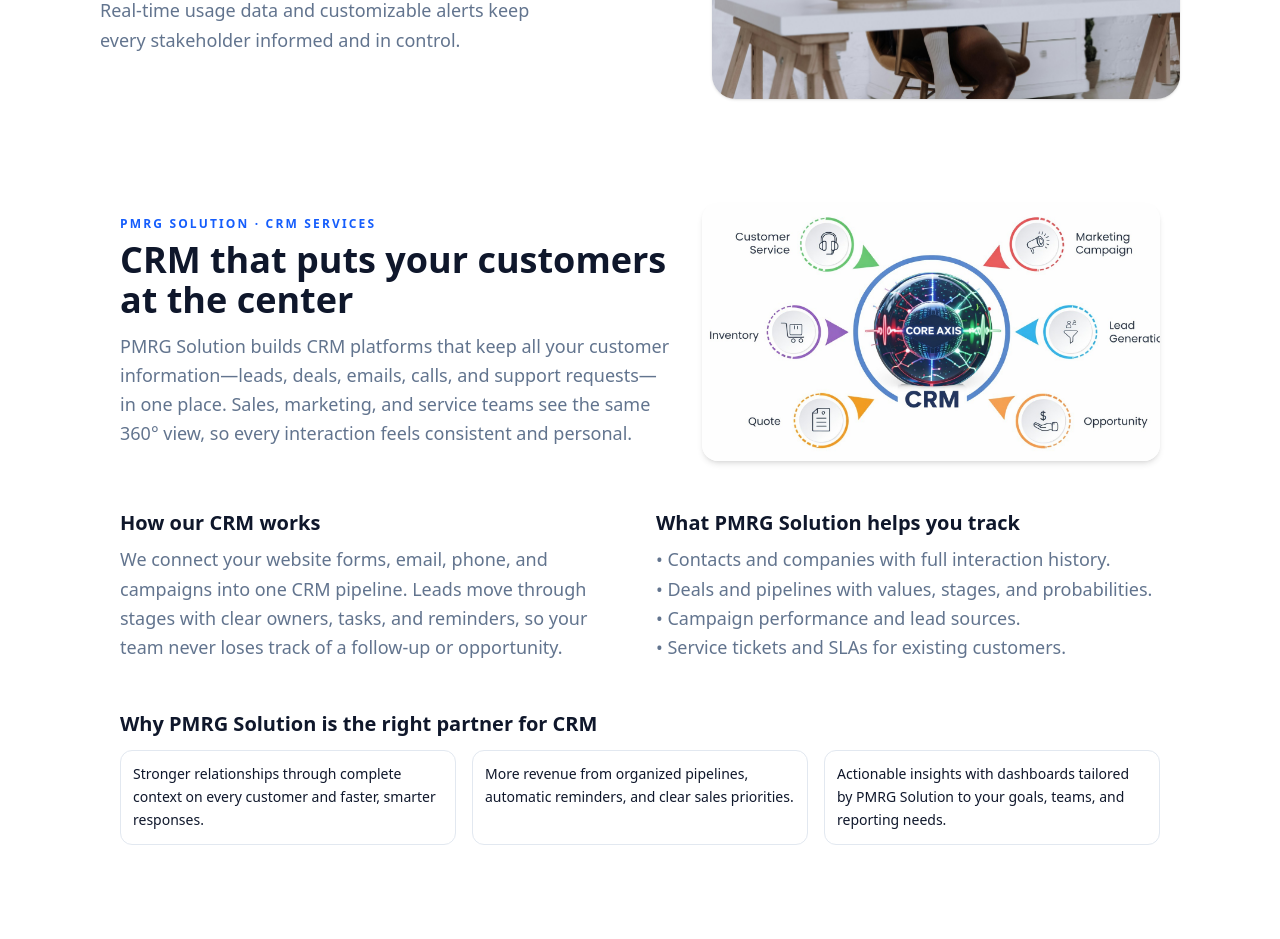
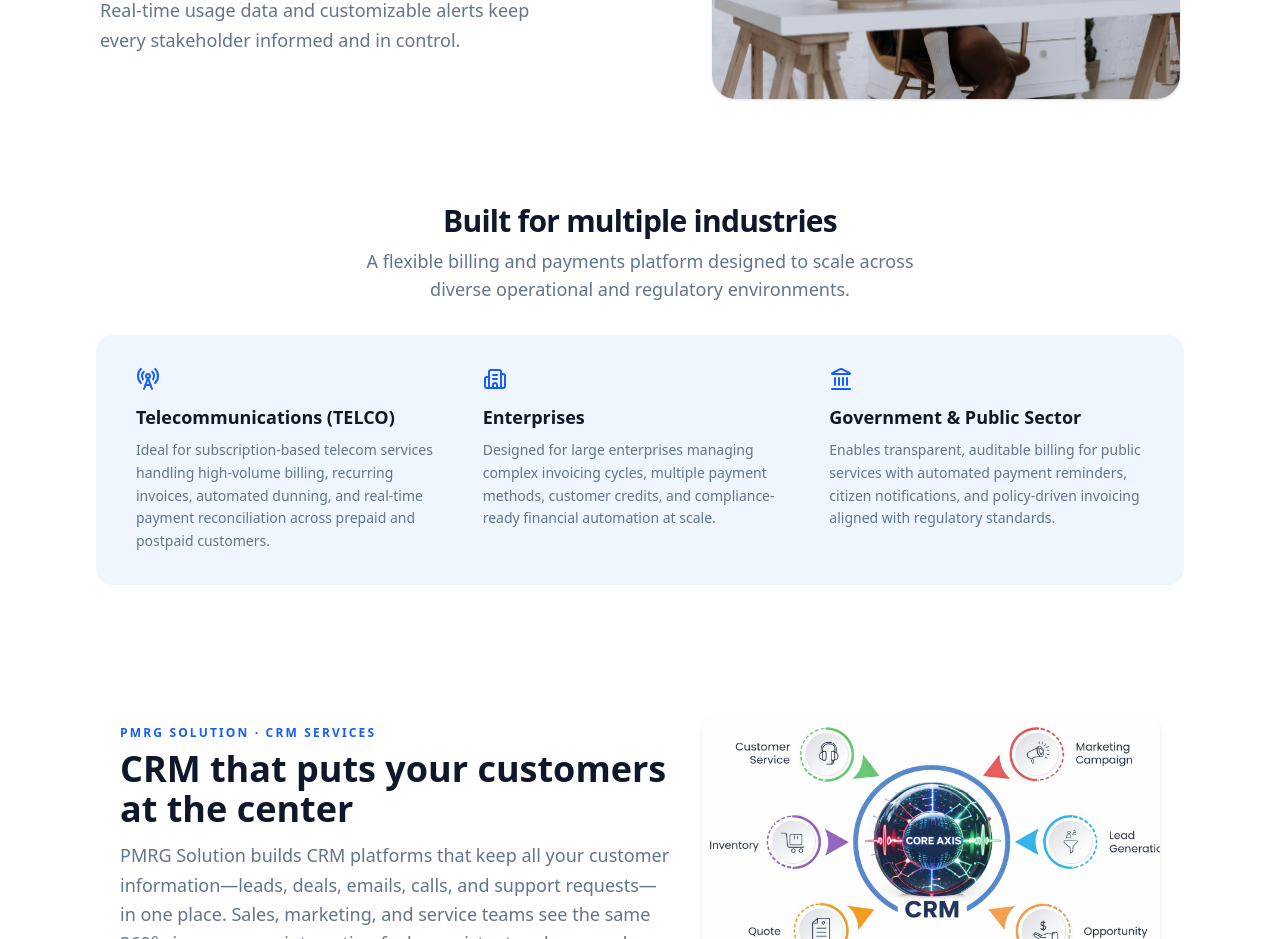
Before and after one commit to Sugaam-dev/NewPMRG_Solution, a React (Vite) app: page / in a window 1280 px wide. Shown: the part 1600-2539 px from the top of the page. Built offline with nearby package versions, Linux system fonts and the light colour scheme.

Commit message:
updated new points

```diff
--- a/src/Components/Pages/Home/PmrgFeaturs.jsx
+++ b/src/Components/Pages/Home/PmrgFeaturs.jsx
@@ -1,5 +1,7 @@
 import React from "react";
-import { Bell, CreditCard, WalletCards } from "lucide-react";
+import { Bell, CreditCard, WalletCards,  RadioTower, Building2, Landmark } from "lucide-react";
+
+
 import p from'../../../assets/p.jpeg'
 const PmrgFeaturs = () => {
   return (
@@ -82,6 +84,69 @@ const PmrgFeaturs = () => {
           </div>
         </div>
       </div>
+      {/* industries  */}
+
+
+
+
+{/* industries */}
+<div className="px-6 py-14 md:py-16 md:px-16 lg:px-24 text-center">
+  <h3 className="text-3xl font-bold tracking-tight text-slate-900 mb-2">
+    Built for multiple industries
+  </h3>
+
+  <p className="mx-auto max-w-xl text-sm sm:text-base lg:text-lg text-slate-500 mb-8">
+    A flexible billing and payments platform designed to scale across diverse operational
+    and regulatory environments.
+  </p>
+
+  <div className="mt-6 sm:mt-8 rounded-2xl bg-blue-50 px-4 py-6 sm:px-6 md:px-10 md:py-8 grid gap-6 sm:gap-8 md:grid-cols-3 text-left">
+
+    {/* TELCO */}
+    <div className="flex flex-col">
+      <RadioTower className="h-6 w-6 text-blue-600 mb-3" />
+      <h4 className="lg:text-lg font-semibold text-slate-900 mb-2">
+        Telecommunications (TELCO)
+      </h4>
+      <p className="text-xs sm:text-sm text-slate-500 leading-relaxed">
+        Ideal for subscription-based telecom services handling high-volume billing,
+        recurring invoices, automated dunning, and real-time payment reconciliation
+        across prepaid and postpaid customers.
+      </p>
+    </div>
+
+    {/* Enterprises */}
+    <div className="flex flex-col">
+      <Building2 className="h-6 w-6 text-blue-600 mb-3" />
+      <h4 className="lg:text-lg font-semibold text-slate-900 mb-2">
+        Enterprises
+      </h4>
+      <p className="text-xs sm:text-sm text-slate-500 leading-relaxed">
+        Designed for large enterprises managing complex invoicing cycles, multiple
+        payment methods, customer credits, and compliance-ready financial automation
+        at scale.
+      </p>
+    </div>
+
+    {/* Government */}
+    <div className="flex flex-col">
+      <Landmark className="h-6 w-6 text-blue-600 mb-3" />
+      <h4 className="lg:text-lg font-semibold text-slate-900 mb-2">
+        Government &amp; Public Sector
+      </h4>
+      <p className="text-xs sm:text-sm text-slate-500 leading-relaxed">
+        Enables transparent, auditable billing for public services with automated
+        payment reminders, citizen notifications, and policy-driven invoicing
+        aligned with regulatory standards.
+      </p>
+    </div>
+
+  </div>
+</div>
+
+
+
+
     </section>
   );
 };
```
Also changed, not shown: filestructure.txt.
